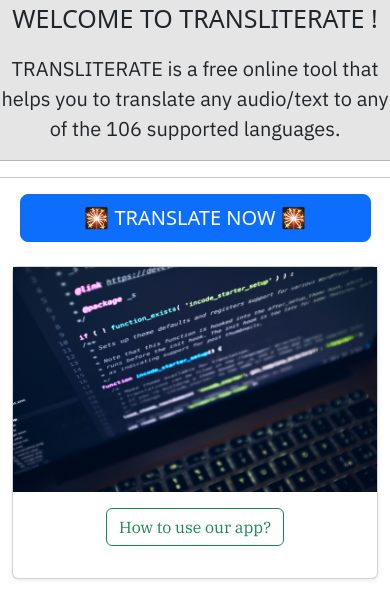
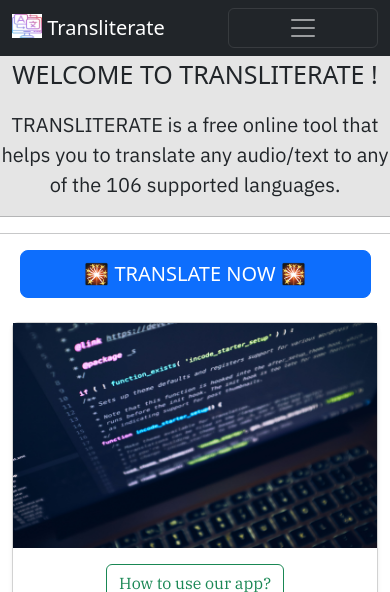
Before and after one commit to SohamRatnaparkhi/Transliterate, a Flask app: page / in a window 390 px wide. Shown: the top 592 px of the page. Run offline with Flask 2, Linux system fonts and the light colour scheme; some libraries are stand-ins or nearby versions.

Commit message:
navbar in mobile

```diff
--- a/templates/index.html
+++ b/templates/index.html
@@ -212,6 +212,40 @@
         integrity="sha384-pprn3073KE6tl6bjs2QrFaJGz5/SUsLqktiwsUTF55Jfv3qYSDhgCecCxMW52nD2"
         crossorigin="anonymous"></script>
     <div id="mobile">
+        <nav class="navbar navbar-expand-lg bg-light navbar-dark bg-dark navbar-fixed-top">
+            <div class="container-fluid">
+                <a class="navbar-brand" href="/">
+                    <img src="static\images\logo.png" alt="" width="30" height="24"
+                        class="d-inline-block align-text-top">
+                    Transliterate
+                </a>
+                <button class="navbar-toggler" type="button" data-bs-toggle="collapse"
+                    data-bs-target="#navbarSupportedContent" aria-controls="navbarSupportedContent"
+                    aria-expanded="false" aria-label="Toggle navigation">
+                    <span class="navbar-toggler-icon"></span>
+                </button>
+                <div class="collapse navbar-collapse" id="navbarSupportedContent">
+                    <ul class="navbar-nav me-auto mb-2 mb-lg-0">
+                        <li class="nav-item">
+                            <a class="nav-link active" aria-current="page"
+                                href="https://github.com/SohamRatnaparkhi/IEEEMUC-Transliterate/blob/main/guide.md">Guide</a>
+                        </li>
+                        <li class="nav-item">
+                            <a class="nav-link active" aria-current="page"
+                                href="https://github.com/SohamRatnaparkhi/IEEEMUC-Transliterate/blob/main/features.md">Features</a>
+                        </li>
+                        <li class="nav-item">
+                            <a class="nav-link active" aria-current="page"
+                                href="https://github.com/SohamRatnaparkhi/IEEEMUC-Transliterate/blob/main/LanguageSupport.md">Supported
+                                languages</a>
+                        </li>
+
+                    </ul>
+
+
+                </div>
+            </div>
+        </nav>
         <p class="header">
             WELCOME TO TRANSLITERATE !
         </p>
```
Also changed, not shown: 1 other file.
